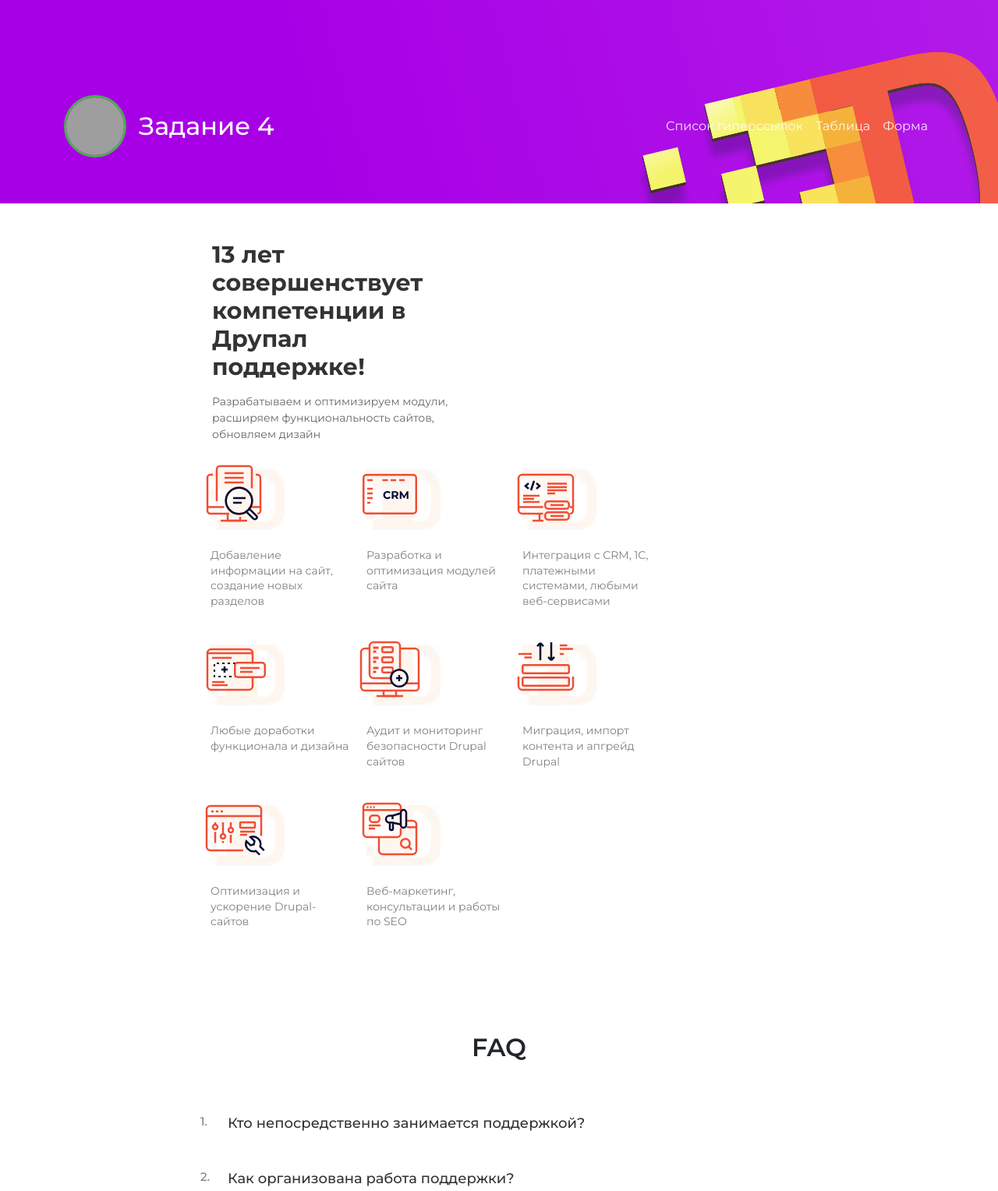
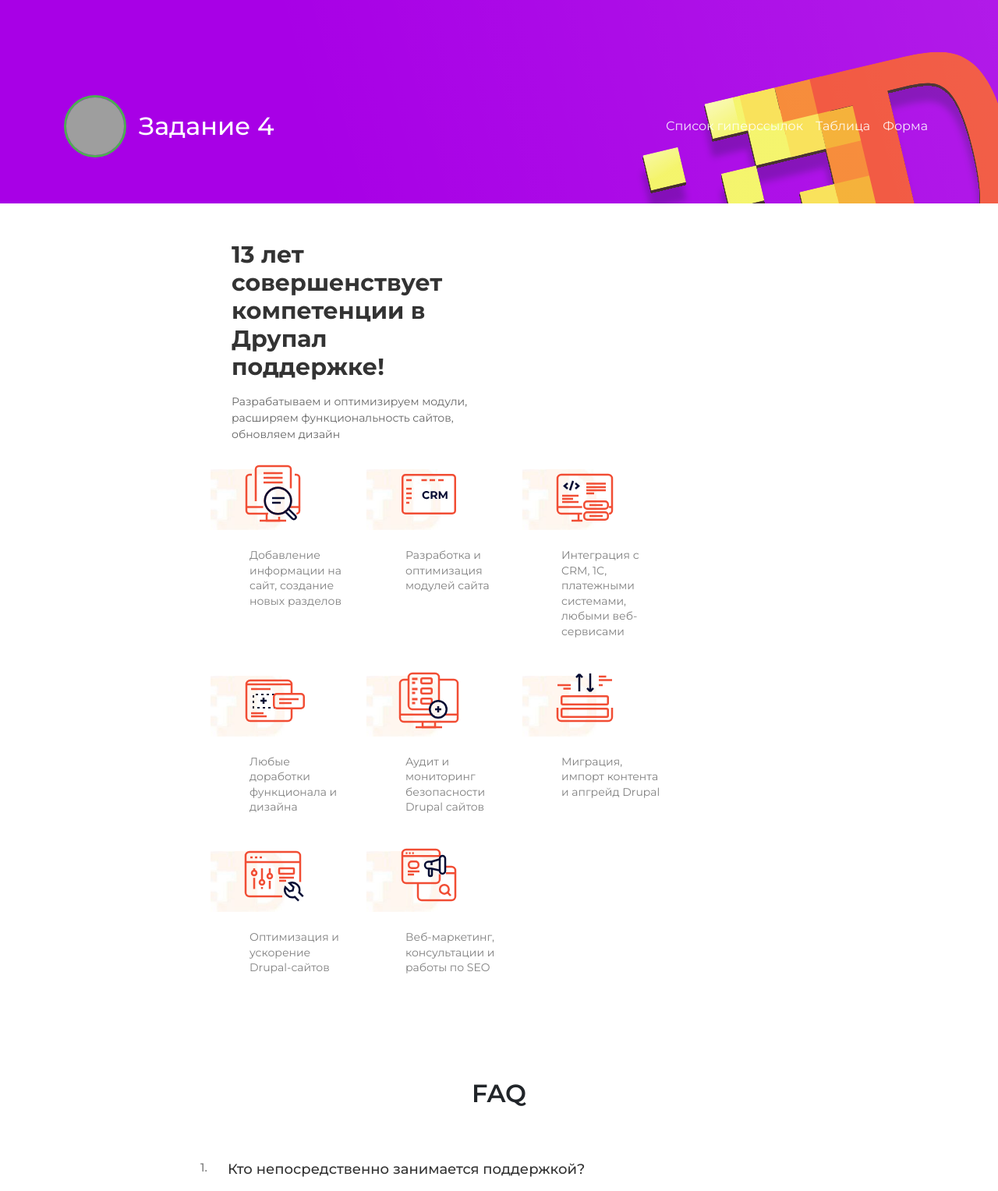
Before and after one commit to Unamrr/Unamrr.github.io, a PHP site: page /project/2.html in a window 1280 px wide. Shown: the top 1528 px of the page at 78% size. Run offline with PHP 8.4, Linux system fonts and the light colour scheme; grey boxes are pictures that could not be loaded.

Commit message:
Update 1.css

```diff
--- a/project/1.css
+++ b/project/1.css
@@ -25,10 +25,16 @@ html, body {
 #competention > div > div {
     background-image: url(./photo_1.jpg);
     background-repeat: no-repeat;
-    background-size: 125px;
+    background-size: 111px;
     padding-bottom: 20px;
-    background-position: -30px 10px; /* Сдвиг фона влево */
-    padding-left: 0; /* Убираем отступ слева */
+    background-position: -9px 18px;
+    padding-left: 500px;
+}
+#competention > div > div {
+    position: relative;
+    padding-left: 50px;
+    padding-bottom: 20px;
+    z-index: 1;
 }
 
 /* Иконки сдвигаем влево вместе с фоном */
@@ -45,7 +51,7 @@ html, body {
     text-align: left;
     line-height: 1.4;
     font-size: 14px;
-    margin-left: 0; /* Текст не двигаем */
+    margin-left: -10px;
 }
 
 /* Заголовок и описание */
@@ -84,6 +90,7 @@ html, body {
 /* Отступы между строками */
 .mb-4 {
     margin-bottom: 1.5rem !important;
+    margin-left: 25px;
 }
 
 /* 2 колонки для мобильной версии */
```
